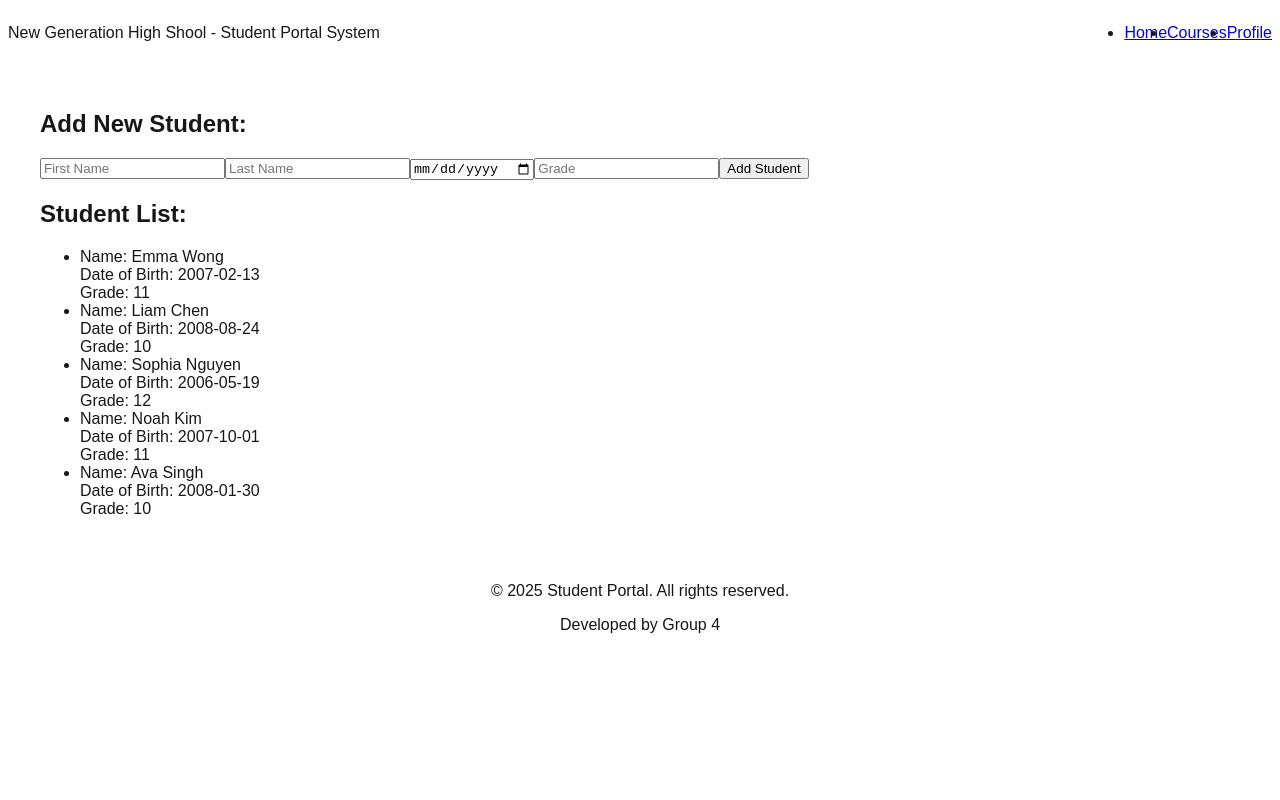
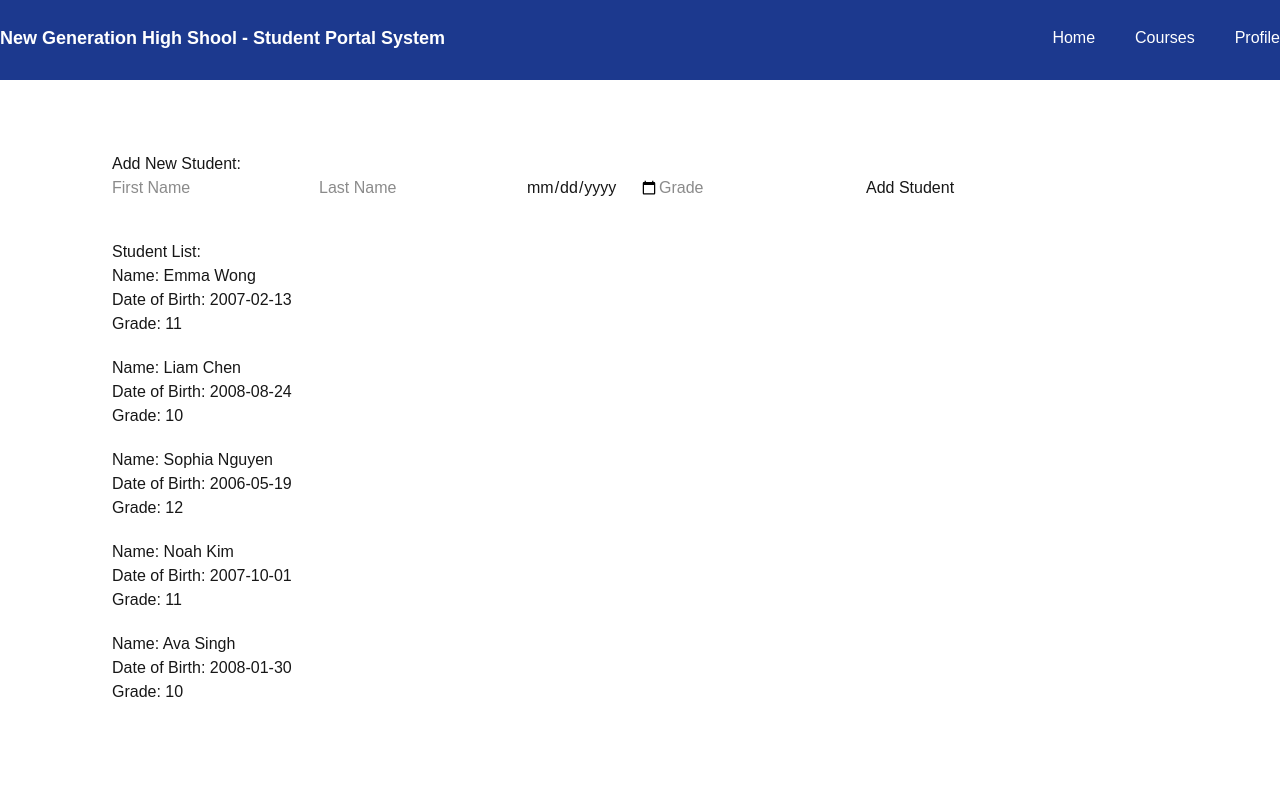
Before and after one commit to jiwonuh/webdev2-assignment2-group4, a Next.js app in the folder student-portal/: page /webdev2-assignment2-group4/ in a window 1280 px wide. Shown: the top 800 px of the page. Built offline with nearby package versions, Linux system fonts and the light colour scheme.

Commit message:
Update globals.css

```diff
--- a/student-portal/app/globals.css
+++ b/student-portal/app/globals.css
@@ -1,6 +1,4 @@
-@tailwind base;
-@tailwind components;
-@tailwind utilities;
+@import "tailwindcss";
 
 :root {
   --background: #ffffff;
@@ -16,8 +14,8 @@
 
 @media (prefers-color-scheme: dark) {
   :root {
-    --background: #0a0a0a;
-    --foreground: #ededed;
+    --background: #eeefff;
+    --foreground: #000000;
   }
 }
 
```
